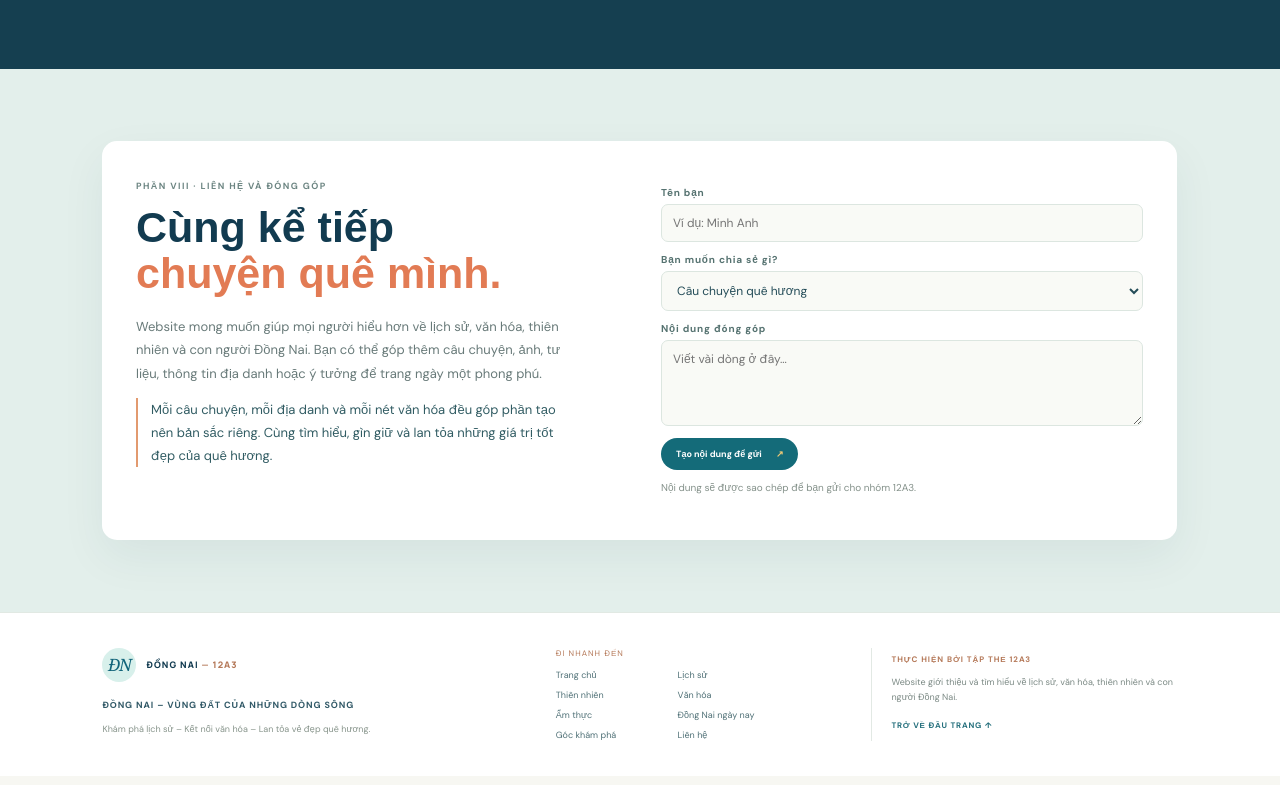
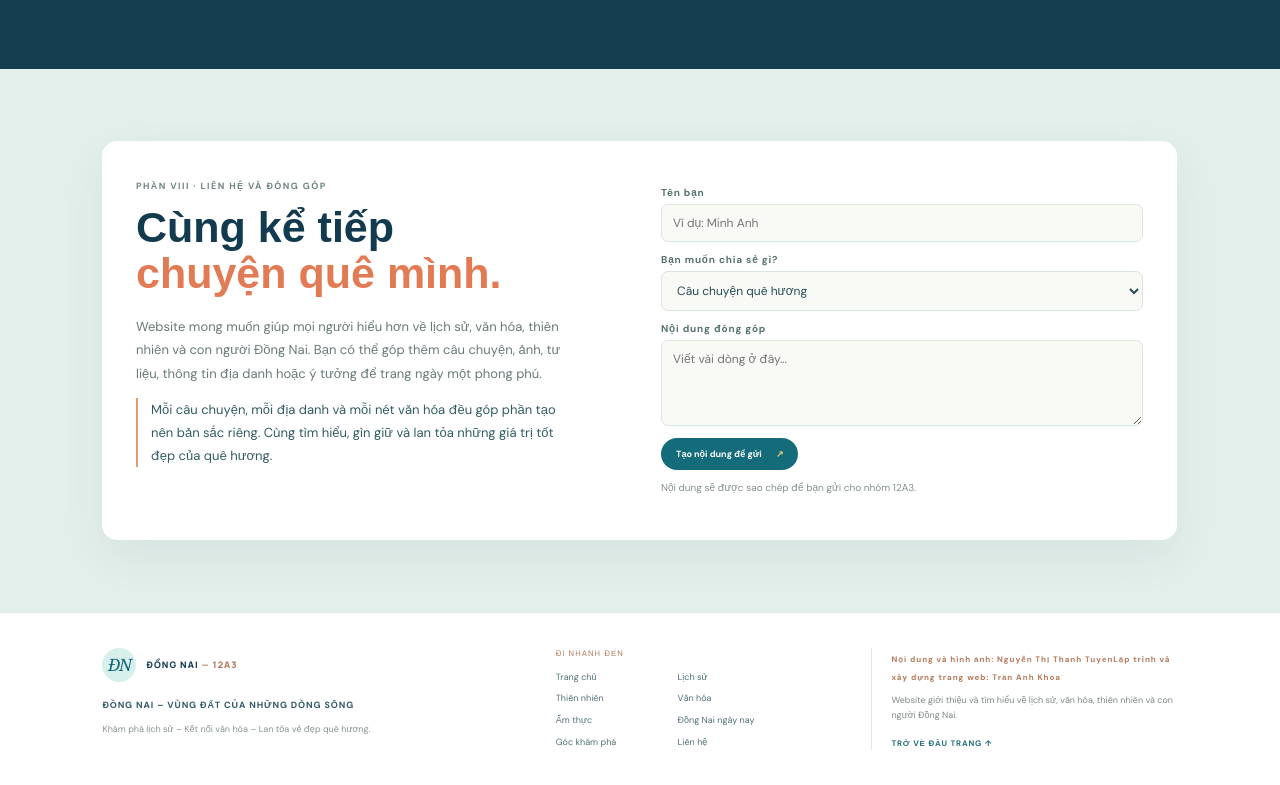
Before and after one commit to Kevin-cyber2009/12a3, a plain HTML site: page index.html in a window 1280 px wide. Shown: the part 8065-8850 px from the top of the page. Drawn offline with Linux system fonts and the light colour scheme.

Commit message:
Add files via upload

```diff
--- a/index.html
+++ b/index.html
@@ -99,6 +99,6 @@
       <div class="contact-card"><div><span class="full-eyebrow">PHẦN VIII · LIÊN HỆ VÀ ĐÓNG GÓP</span><h2>Cùng kể tiếp<br><em>chuyện quê mình.</em></h2><p>Website mong muốn giúp mọi người hiểu hơn về lịch sử, văn hóa, thiên nhiên và con người Đồng Nai. Bạn có thể góp thêm câu chuyện, ảnh, tư liệu, thông tin địa danh hoặc ý tưởng để trang ngày một phong phú.</p><p class="contact-message">Mỗi câu chuyện, mỗi địa danh và mỗi nét văn hóa đều góp phần tạo nên bản sắc riêng. Cùng tìm hiểu, gìn giữ và lan tỏa những giá trị tốt đẹp của quê hương.</p></div><form id="contribution-form"><label for="contribution-name">Tên bạn</label><input id="contribution-name" name="name" placeholder="Ví dụ: Minh Anh" required><label for="contribution-kind">Bạn muốn chia sẻ gì?</label><select id="contribution-kind" name="kind"><option>Câu chuyện quê hương</option><option>Hình ảnh hoặc tư liệu</option><option>Thông tin địa danh</option><option>Nét văn hóa địa phương</option><option>Ý tưởng cho website</option></select><label for="contribution-text">Nội dung đóng góp</label><textarea id="contribution-text" name="content" rows="4" placeholder="Viết vài dòng ở đây…" required></textarea><button type="submit">Tạo nội dung để gửi <span>↗</span></button><p id="contribution-result" aria-live="polite">Nội dung sẽ được sao chép để bạn gửi cho nhóm 12A3.</p></form></div>
     </section>
   </main>
-  <footer class="full-footer"><div class="footer-brand"><a href="#dau-trang" class="bright-brand"><span>ĐN</span><span>ĐỒNG NAI <i>— 12A3</i></span></a><p>ĐỒNG NAI – VÙNG ĐẤT CỦA NHỮNG DÒNG SÔNG</p><small>Khám phá lịch sử – Kết nối văn hóa – Lan tỏa vẻ đẹp quê hương.</small></div><div class="footer-nav"><span>ĐI NHANH ĐẾN</span><a href="#tong-quan">Trang chủ</a><a href="#lich-su">Lịch sử</a><a href="#thien-nhien">Thiên nhiên</a><a href="#van-hoa">Văn hóa</a><a href="#am-thuc">Ẩm thực</a><a href="#hom-nay">Đồng Nai ngày nay</a><a href="#goc-kham-pha">Góc khám phá</a><a href="#lien-he">Liên hệ</a></div><div class="footer-credit"><span>THỰC HIỆN BỞI TẬP THỂ 12A3</span><p>Website giới thiệu và tìm hiểu về lịch sử, văn hóa, thiên nhiên và con người Đồng Nai.</p><a href="#dau-trang">TRỞ VỀ ĐẦU TRANG ↑</a></div></footer>
+  <footer class="full-footer"><div class="footer-brand"><a href="#dau-trang" class="bright-brand"><span>ĐN</span><span>ĐỒNG NAI <i>— 12A3</i></span></a><p>ĐỒNG NAI – VÙNG ĐẤT CỦA NHỮNG DÒNG SÔNG</p><small>Khám phá lịch sử – Kết nối văn hóa – Lan tỏa vẻ đẹp quê hương.</small></div><div class="footer-nav"><span>ĐI NHANH ĐẾN</span><a href="#tong-quan">Trang chủ</a><a href="#lich-su">Lịch sử</a><a href="#thien-nhien">Thiên nhiên</a><a href="#van-hoa">Văn hóa</a><a href="#am-thuc">Ẩm thực</a><a href="#hom-nay">Đồng Nai ngày nay</a><a href="#goc-kham-pha">Góc khám phá</a><a href="#lien-he">Liên hệ</a></div><div class="footer-credit"><span>Nội dung và hình ảnh: Nguyễn Thị Thanh Tuyền</span><span>Lập trình và xây dựng trang web: Trần Anh Khoa</span><p>Website giới thiệu và tìm hiểu về lịch sử, văn hóa, thiên nhiên và con người Đồng Nai.</p><a href="#dau-trang">TRỞ VỀ ĐẦU TRANG ↑</a></div></footer>
   <script src="script.js"></script>
 </body></html>
```
